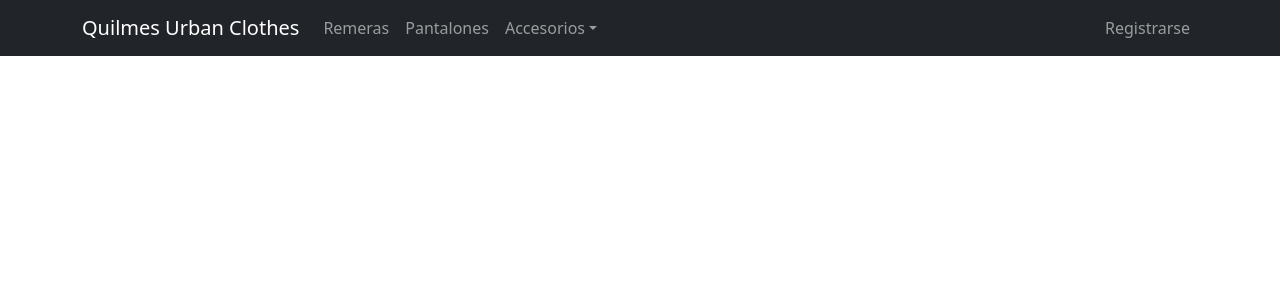
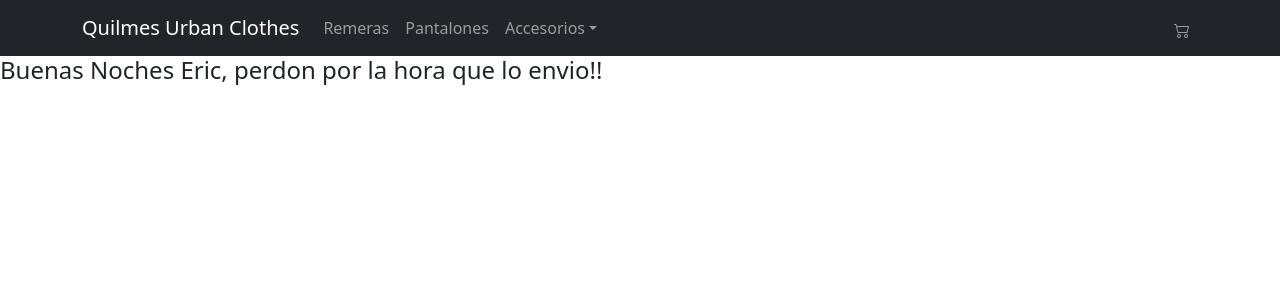
Before and after one commit to lautacapristo/e-commerce-lcapristo, a React (Create React App) app: page / in a window 1280 px wide. Shown: the top 300 px of the page. Built offline with nearby package versions, Linux system fonts and the light colour scheme.

Commit message:
componentes

```diff
--- a/package.json
+++ b/package.json
@@ -3,10 +3,14 @@
   "version": "0.1.0",
   "private": true,
   "dependencies": {
+    "@fortawesome/fontawesome-svg-core": "^1.2.36",
+    "@fortawesome/free-solid-svg-icons": "^5.15.4",
+    "@fortawesome/react-fontawesome": "^0.1.16",
     "@testing-library/jest-dom": "^5.15.1",
     "@testing-library/react": "^11.2.7",
     "@testing-library/user-event": "^12.8.3",
     "bootstrap": "^5.1.3",
+    "bootstrap-icons": "^1.7.1",
     "react": "^17.0.2",
     "react-bootstrap": "^2.0.2",
     "react-dom": "^17.0.2",
--- a/src/App.js
+++ b/src/App.js
@@ -1,12 +1,16 @@
 
 import './App.css';
 import NavBar from './components/NavBar/NavBar';
+import ItemListContainer from './components/ItemListContainer/ItemListContainer';
 
 function App() {
+
+
   return (
+
     <div>
-
-       <NavBar />
+        <NavBar/>
+        <ItemListContainer saludo ="Buenas Noches Eric, perdon por la hora que lo envio!!"/>
 
     </div>
   );
--- /dev/null
+++ b/src/components/CartWidget/CartWidget.js
@@ -0,0 +1,13 @@
+import React from 'react'
+
+function CartWidget() {
+    return (
+        <>
+      <svg xmlns="http://www.w3.org/2000/svg" width="16" height="16" fill="currentColor" class="bi bi-cart2" viewBox="0 0 16 16">
+  <path d="M0 2.5A.5.5 0 0 1 .5 2H2a.5.5 0 0 1 .485.379L2.89 4H14.5a.5.5 0 0 1 .485.621l-1.5 6A.5.5 0 0 1 13 11H4a.5.5 0 0 1-.485-.379L1.61 3H.5a.5.5 0 0 1-.5-.5zM3.14 5l1.25 5h8.22l1.25-5H3.14zM5 13a1 1 0 1 0 0 2 1 1 0 0 0 0-2zm-2 1a2 2 0 1 1 4 0 2 2 0 0 1-4 0zm9-1a1 1 0 1 0 0 2 1 1 0 0 0 0-2zm-2 1a2 2 0 1 1 4 0 2 2 0 0 1-4 0z"/>
+</svg>
+        </>
+    )
+}
+
+export default CartWidget
--- /dev/null
+++ b/src/components/ItemListContainer/ItemListContainer.js
@@ -0,0 +1,12 @@
+import React from 'react'
+
+const ItemListContainer = ({saludo}) => {
+    return (
+        <div>
+            <h4> {saludo} </h4>
+
+        </div>
+    )
+}
+
+export default ItemListContainer
--- a/src/components/NavBar/NavBar.js
+++ b/src/components/NavBar/NavBar.js
@@ -1,4 +1,7 @@
 import { Navbar, Container, Nav, NavDropdown } from 'react-bootstrap';
+import CartWidget from '../CartWidget/CartWidget';
+//deberia hacer 1 por una para que sea menos pesado
+//por ejemplo, import Navbar from 'react-bootstrap/NavBar'
 
 function NavBar() {
     return (
@@ -22,7 +25,7 @@
     <Nav>
 
       <Nav.Link eventKey={2} href="#memes">
-        Registrarse
+        <CartWidget />
       </Nav.Link>
     </Nav>
   </Navbar.Collapse>
```
Also changed, not shown: src/components/Titulo/Titulo.js (added, +15 -0 lines), src/components/NavBar/NavBar.css (added), 1 other file (tests, documents, lock files or other folders).
